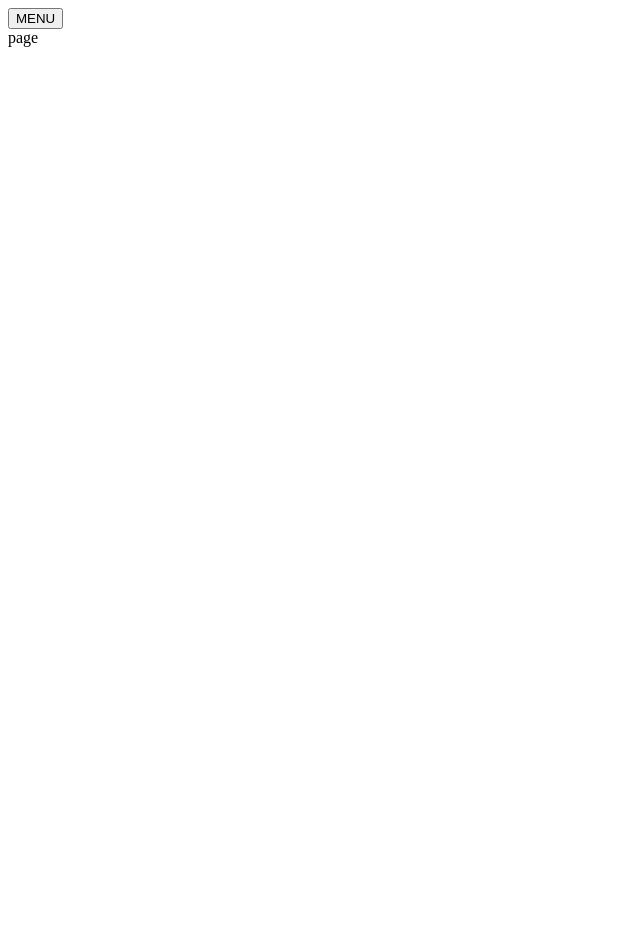
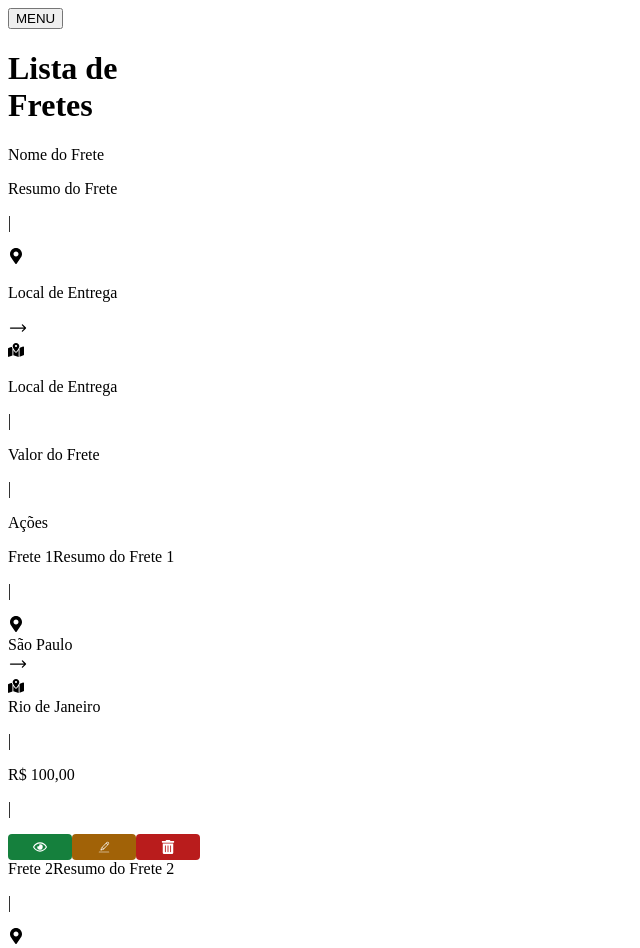
Before and after one commit to Anatonelly-Tech/AnatonellyFretes-v4, a Next.js app: page /ListaDeFretes in a window 1280 px wide. Shown: the top 948 px of the page, without its empty margins (0-640 px from the left). Before the commit the page ends 800 px from the top, so only its background shows below. Built offline with nearby package versions, Linux system fonts and the light colour scheme.

Commit message:
Feat: create Lista de fretes

```diff
--- a/package.json
+++ b/package.json
@@ -23,6 +23,7 @@
     "@radix-ui/react-navigation-menu": "^1.1.4",
     "@radix-ui/react-progress": "^1.0.3",
     "@radix-ui/react-radio-group": "^1.1.3",
+    "@radix-ui/react-scroll-area": "^1.0.5",
     "@radix-ui/react-select": "^2.0.0",
     "antd": "^5.14.2",
     "axios": "^1.6.7",
--- a/src/app/ListaDeFretes/page.tsx
+++ b/src/app/ListaDeFretes/page.tsx
@@ -1,11 +1,176 @@
-'use client';
+"use client";
 
-import React from 'react';
+import React from "react";
+import ViewFrete from "@/components/ViewFretes";
+import { FaMapMarkerAlt } from "react-icons/fa";
+import { FaMapLocationDot } from "react-icons/fa6";
+import { HiArrowLongRight } from "react-icons/hi2";
 
-const page = () => {
+interface indexProps {
+  idFrete: string;
+  nomeFrete: string;
+  resumoFrete: string;
+  freteValue: string;
+  exitLocation: string;
+  deliveryPlace: string;
+}
+
+const page = ({
+  idFrete,
+  nomeFrete,
+  resumoFrete,
+  freteValue,
+  exitLocation,
+  deliveryPlace,
+}: indexProps) => {
+  const [fretes, setFretes] = React.useState([
+    {
+      idFrete: "1",
+      nomeFrete: "Frete 1",
+      resumoFrete: "Resumo do Frete 1",
+      freteValue: "R$ 100,00",
+      exitLocation: "São Paulo",
+      deliveryPlace: "Rio de Janeiro",
+    },
+    {
+      idFrete: "2",
+      nomeFrete: "Frete 2",
+      resumoFrete: "Resumo do Frete 2",
+      freteValue: "R$ 200,00",
+      exitLocation: "Assis Chateaubriand",
+      deliveryPlace: "curitiba",
+    },
+    {
+      idFrete: "3",
+      nomeFrete: "Frete 3",
+      resumoFrete: "Resumo do Frete 3",
+      freteValue: "R$ 300,00",
+      exitLocation: "São Paulo",
+      deliveryPlace: "Belo Horizonte",
+    },
+    {
+      idFrete: "4",
+      nomeFrete: "Frete 4",
+      resumoFrete: "Resumo do Frete 4",
+      freteValue: "R$ 400,00",
+      exitLocation: "Mato Grosso",
+      deliveryPlace: "Salvador",
+    },
+    {
+      idFrete: "5",
+      nomeFrete: "Frete 5",
+      resumoFrete: "Resumo do Frete 5",
+      freteValue: "R$ 500,00",
+      exitLocation: "São Paulo",
+      deliveryPlace: "Recife",
+    },
+    {
+      idFrete: "6",
+      nomeFrete: "Frete 6",
+      resumoFrete: "Resumo do Frete 6",
+      freteValue: "R$ 600,00",
+      exitLocation: "São Paulo",
+      deliveryPlace: "São Luiz",
+    },
+    {
+      idFrete: "7",
+      nomeFrete: "Frete 7",
+      resumoFrete: "Resumo do Frete 7",
+      freteValue: "R$ 700,00",
+      exitLocation: "São Paulo",
+      deliveryPlace: "Manaus",
+    },
+    {
+      idFrete: "8",
+      nomeFrete: "Frete 8",
+      resumoFrete: "Resumo do Frete 8",
+      freteValue: "R$ 800,00",
+      exitLocation: "São Paulo",
+      deliveryPlace: "Porto Alegre",
+    },
+    {
+      idFrete: "9",
+      nomeFrete: "Frete 9",
+      resumoFrete: "Resumo do Frete 9",
+      freteValue: "R$ 900,00",
+      exitLocation: "São Paulo",
+      deliveryPlace: "Florianópolis",
+    },
+    {
+      idFrete: "10",
+      nomeFrete: "Frete 10",
+      resumoFrete: "Resumo do Frete 10",
+      freteValue: "R$ 1000,00",
+      exitLocation: "São Paulo",
+      deliveryPlace: "Vitória",
+    },
+  ]);
   return (
-    <div>
-      page
+    <div className="w-full h-full flex flex-col ">
+      <h1 className="w-full text-start bg-gradient-to-br from-purple-900 to-violet-900 inline-block text-transparent bg-clip-text text-6xl font-extrabold break-all">
+        Lista de
+        <br /> Fretes
+      </h1>
+      <div className="w-2/3 h-2/3 rounded-lg shadow-rounded shadow-[#4f2d5b] bg-zinc-400 absolute top-1/2 left-1/2 -translate-x-1/2 -translate-y-1/2 p-4 overflow-auto scrollbar-thin scrollbar-thumb-zinc-800 scrollbar-track-gray-400">
+        <div className="flex items-center justify-between w-auto h-auto p-2 m-2 border-2 border-zinc-500 rounded shadow-interno shadow-zinc-500 ">
+          {/* resumo do frete */}
+          <div className="">
+            <div className="flex flex-col">
+              <label className="text-zinc-800 font-semibold">
+                <p className="text-lg font-semibold">Nome do Frete</p>
+              </label>
+              <label className="text-zinc-500 font-bold">
+                <p className="text-lg font-semibold">Resumo do Frete</p>
+              </label>
+            </div>
+          </div>{" "}
+          <p className="text-zinc-500 text-3xl">|</p>
+          {/* origem/destino */}
+          <div className="flex items-center justify-between w-[30%] gap-3">
+            <div className="w-5/12 h-full flex items-center justify-center gap-1 p-1">
+              <div className="w-[20%]">
+                <FaMapMarkerAlt />
+              </div>
+              <div className="w-auto ">
+                <p className="text-sm font-semibold"> Local de Entrega</p>
+              </div>
+            </div>
+            <div className="flex items-center justify-center">
+              <HiArrowLongRight size={20} />
+            </div>
+            <div className="w-2/5 h-full flex items-center justify-center gap-1 p-1">
+              <div className="w-[20%]">
+                <FaMapLocationDot />
+              </div>
+              <div className="w-auto ">
+                <p className="text-sm font-semibold">Local de Entrega</p>
+              </div>
+            </div>
+          </div>
+          {/* Valor */}
+          <p className="text-zinc-500 text-3xl">|</p>
+          <div>
+            <p className="text-sm font-semibold">Valor do Frete</p>
+          </div>
+          {/* ações */}
+          <p className="text-zinc-500 text-3xl">|</p>
+          <div className="w-52 flex justify-center">
+            <p className="text-lg font-semibold ">Ações</p>
+          </div>
+          <div></div>
+        </div>
+        {fretes.map((frete) => (
+          <ViewFrete
+            key={frete.idFrete}
+            idFrete={frete.idFrete}
+            nomeFrete={frete.nomeFrete}
+            resumoFrete={frete.resumoFrete}
+            freteValue={frete.freteValue}
+            exitLocation={frete.exitLocation}
+            deliveryPlace={frete.deliveryPlace}
+          />
+        ))}
+      </div>
     </div>
   );
 };
--- a/src/app/test2/page.tsx
+++ b/src/app/test2/page.tsx
@@ -20,7 +20,7 @@ const page = () => {
   } = useForm();
   return (
     <div className="w-full h-full flex items-start justify-start p-20">
-      <ProgressBarAntd />
+      <ProgressBarAntd meta={100} percentProgress={50} />
     </div>
   );
 };
--- /dev/null
+++ b/src/components/Actions/index.tsx
@@ -0,0 +1,54 @@
+import Button from "@mui/material/Button";
+import Tooltip from "@mui/material/Tooltip";
+import React from "react";
+import { FaRegEye, FaTrashAlt } from "react-icons/fa";
+import { CiEdit } from "react-icons/ci";
+
+interface IndexProps {
+  idFrete: string;
+}
+
+const Index = ({ idFrete }: IndexProps) => {
+  function handleOpen(action: string) {
+    console.log(`ID do Frete: ${idFrete}, Ação: ${action}`);
+    // Adicione lógica adicional conforme necessário
+  }
+
+  const customColors = ["#15803d", "#a16207", "#b91c1c"];
+
+  return (
+    <div className="w-full h-full flex items-center justify-center gap-2">
+      <Tooltip title="Exibir Frete" arrow>
+        <Button
+          id="GET"
+          onClick={() => handleOpen("GET")}
+          style={{ backgroundColor: customColors[0], color: "white" }}
+        >
+          <FaRegEye className="text-xl font-bold" />
+        </Button>
+      </Tooltip>
+
+      <Tooltip title="Editar Frete" arrow>
+        <Button
+          id="PUT"
+          onClick={() => handleOpen("PUT")}
+          style={{ backgroundColor: customColors[1], color: "white" }}
+        >
+          <CiEdit className="text-xl font-bold" />
+        </Button>
+      </Tooltip>
+
+      <Tooltip title="Remover Frete" arrow>
+        <Button
+          id="DELETE"
+          onClick={() => handleOpen("DELETE")}
+          style={{ backgroundColor: customColors[2], color: "white" }}
+        >
+          <FaTrashAlt className="text-xl font-bold" />
+        </Button>
+      </Tooltip>
+    </div>
+  );
+};
+
+export default Index;
--- /dev/null
+++ b/src/components/ViewFretes/index.tsx
@@ -0,0 +1,71 @@
+import React from "react";
+import CheckBox from "@/components/CheckBox";
+//icons
+import { HiArrowLongRight } from "react-icons/hi2";
+import { FaMapMarkerAlt } from "react-icons/fa";
+import { FaMapLocationDot } from "react-icons/fa6";
+import Actions from "@/components/Actions";
+
+interface indexProps {
+  idFrete: string;
+  nomeFrete: string;
+  resumoFrete: string;
+  freteValue: string;
+  exitLocation: string;
+  deliveryPlace: string;
+}
+
+const index = ({
+  idFrete,
+  nomeFrete,
+  resumoFrete,
+  freteValue,
+  exitLocation,
+  deliveryPlace,
+}: indexProps) => {
+  return (
+    <div className="flex items-center justify-between w-auto h-auto p-2 m-2 border-2 border-zinc-500 rounded shadow-interno shadow-zinc-500 ">
+      {/* resumo do frete */}
+      <div className="">
+        <div className="flex flex-col">
+          <label className="text-zinc-800 font-semibold" htmlFor={idFrete}>
+            {nomeFrete}
+          </label>
+          <label className="text-zinc-500 font-bold" htmlFor={idFrete}>
+            {resumoFrete}
+          </label>
+        </div>
+      </div>{" "}
+      <p className="text-zinc-500 text-3xl">|</p>
+      {/* origem/destino */}
+      <div className="flex items-center justify-between w-[30%] ">
+        <div className="w-2/5 h-full flex items-center justify-center gap-1 p-1">
+          <div className="w-[20%]">
+            <FaMapMarkerAlt />
+          </div>
+          <div className="w-auto break-all">{exitLocation}</div>
+        </div>
+        <div className="flex items-center justify-center">
+          <HiArrowLongRight size={20} />
+        </div>
+        <div className="w-2/5 h-full flex items-center justify-center gap-1 p-1">
+          <div className="w-[20%]">
+            <FaMapLocationDot />
+          </div>
+          <div className="w-auto break-all">{deliveryPlace}</div>
+        </div>
+      </div>
+      {/* Valor */}
+      <p className="text-zinc-500 text-3xl">|</p>
+      <div>{freteValue}</div>
+      {/* ações */}
+      <p className="text-zinc-500 text-3xl">|</p>
+      <div>
+        <Actions idFrete={idFrete} />
+      </div>
+      <div></div>
+    </div>
+  );
+};
+
+export default index;
--- a/tailwind.config.ts
+++ b/tailwind.config.ts
@@ -10,6 +10,10 @@ const config: Config = {
     extend: {
       boxShadow: {
         especial: "rgba(0, 0, 0, 0.35) 0px -50px 36px -28px inset",
+        interno:
+          "rgb(204, 219, 232) 3px 3px 6px 0px inset, rgba(255, 255, 255, 0.5) -3px -3px 6px 1px inset",
+        rounded:
+          "rgba(136, 165, 191, 0.48) 6px 2px 16px 0px, rgba(255, 255, 255, 0.8) -6px -2px 16px 0px",
       },
       backgroundImage: {
         "anatonelly-bg": 'url("/AnatonellyFretes.png")',
```
Also changed, not shown: src/components/CheckBox/index.tsx (+19 -19 lines), 1 other file (tests, documents, lock files or other folders).
